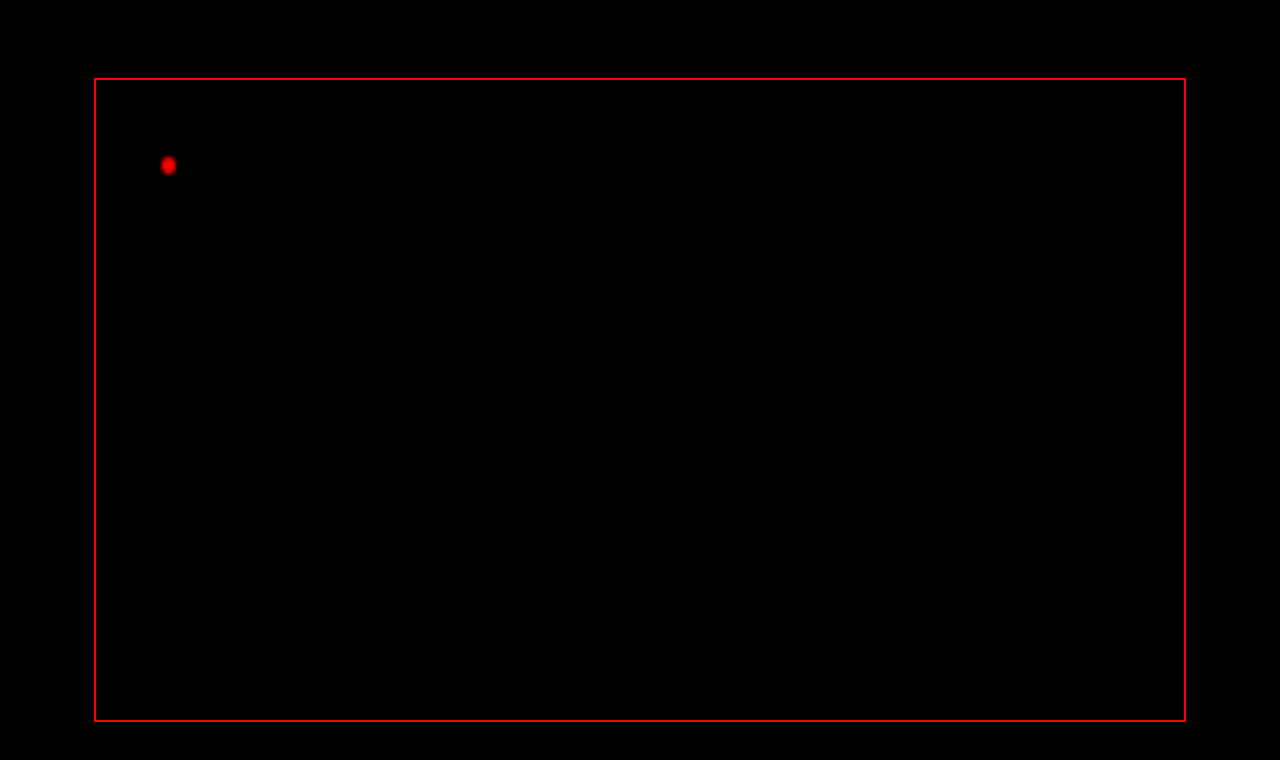
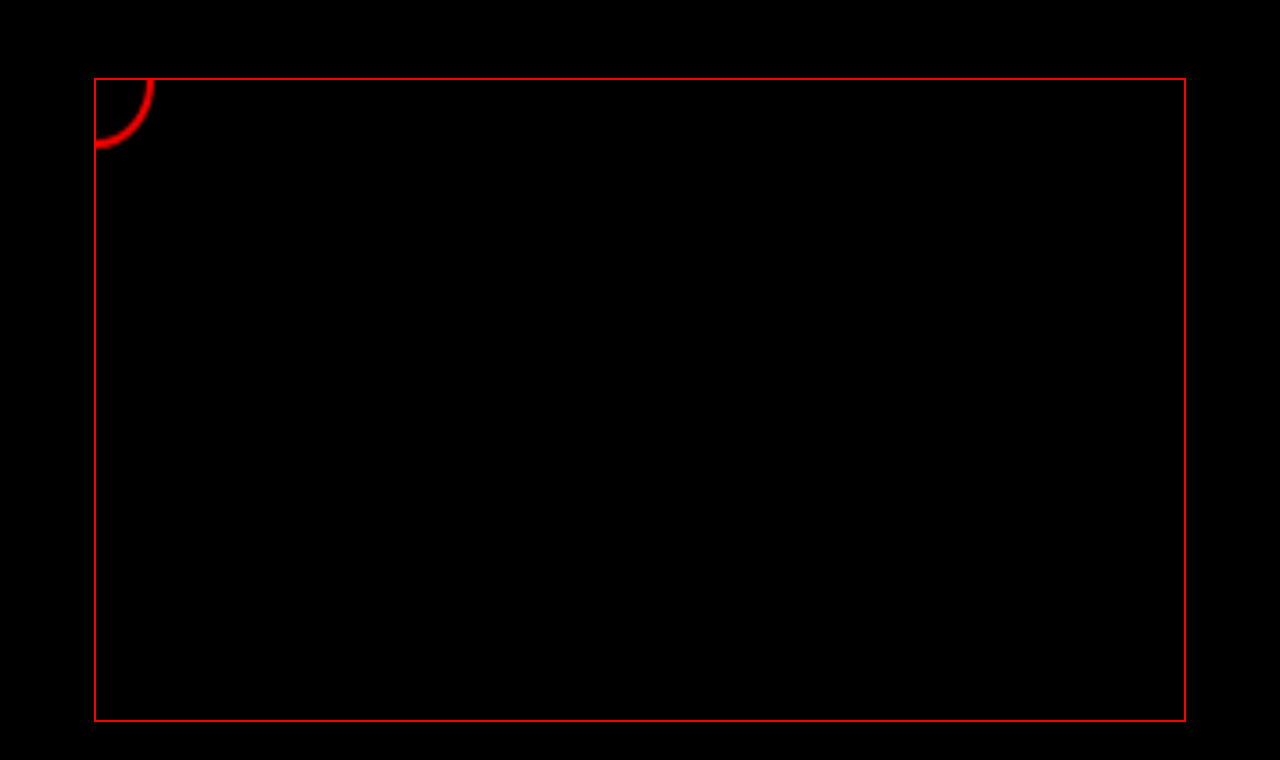
Before and after one commit to ccaldwell20/RPG-game, a plain HTML site: page thegame.html in a window 1280 px wide. Drawn offline with Linux system fonts and the light colour scheme.

Commit message:
+Resolution upgrade(1920x1080)

```diff
--- a/index.html
+++ b/index.html
@@ -1,5 +1,23 @@
-<!DOCTYPE html>
 <html lang="en">
+<<<<<<< HEAD
+
+<head>
+    <title>Title</title>
+    <link rel="stylesheet" type="text/css" href="styles.css">
+    <link rel="shortcut icon" href="favicon.ico" />
+
+</head>
+
+<body>
+    <a></a>
+    <div id="main">
+        <canvas width="1920", height="1080"id="myCanvas">
+        </canvas>
+    </div>
+    <script src="main.js"></script>
+</body>
+
+=======
    <head>
       <title>Main Menu</title>
       <!--
@@ -33,4 +51,5 @@
 }
 </script>
    </body>
+>>>>>>> 1533a23b2c8ce5d25e99c9bfed07254bbb5c669a
 </html>
--- a/main.js
+++ b/main.js
@@ -1,8 +1,8 @@
 var R = 1; //RADIUS OF PLAYER TEST CIRCLE
 
 var colortest = '#FF0000'
-var playerX = 20;
-var playerY = 20;
+var playerX = 0;
+var playerY = 0;
 var directionRight;
 var directionLeft;
 var directionUp;
@@ -19,14 +19,14 @@ var codeKeyDown = 83;
 var codeKeyLeft = 65;
 var codeKeyRight = 68;
 
-var movementSpeed = 0.5;
+var movementSpeed = 5;
 
 function drawPlayer() {
     var c = document.getElementById("myCanvas");
     var ctx = c.getContext("2d");
     ctx.clearRect(0, 0, c.width, c.height);
     console.log("Tick");
-    var R = 1;
+    var R = 15;
     ctx.beginPath();
     ctx.arc(playerX, playerY, R, 0, 2 * Math.PI);
     ctx.lineWidth = 2;
@@ -83,22 +83,39 @@ function onkeyup(e) {
 function playerMovement() {
 
     if (directionRight == true) {
-        playerX+= movementSpeed;
+        playerX += movementSpeed;
     }
 
     if (directionLeft == true) {
-        playerX-= movementSpeed;
+        playerX -= movementSpeed;
     }
 
     if (directionUp == true) {
-        playerY-= movementSpeed;
+        playerY -= movementSpeed;
     }
 
     if (directionDown == true) {
-        playerY+= movementSpeed;
+        playerY += movementSpeed;
     }
 
 }
+
+
+
+//LOAD IMAGE
+//function loadBackgroundImg() {
+//    var img = new Image();
+//    img.src = "https://dummyimage.com/1920x1080/999/fff.jpg";
+//    var canvas = document.getElementById("myCanvas");
+//    var ctx = canvas.getContext("2d");
+//    ctx.drawImage(img, 10, 10);
+//}
+//loadBackgroundImg();
+
+
+
+
+
 
 
 
@@ -109,6 +126,8 @@ function update() {
 
 
 
+
+
 /////////////////////////////////////////////////////////////////
 window.addEventListener("keydown", onkeydown);
 window.addEventListener("keyup", onkeyup);
```
